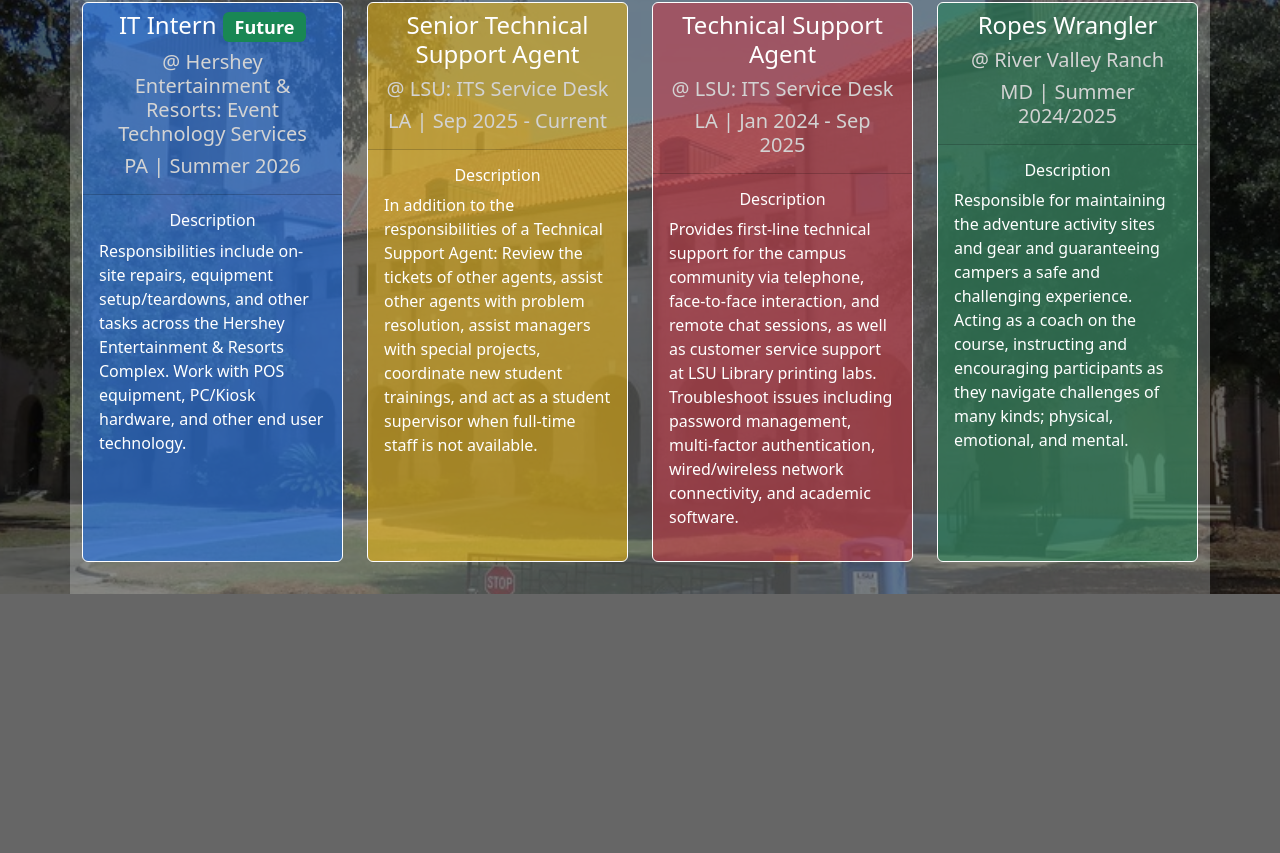
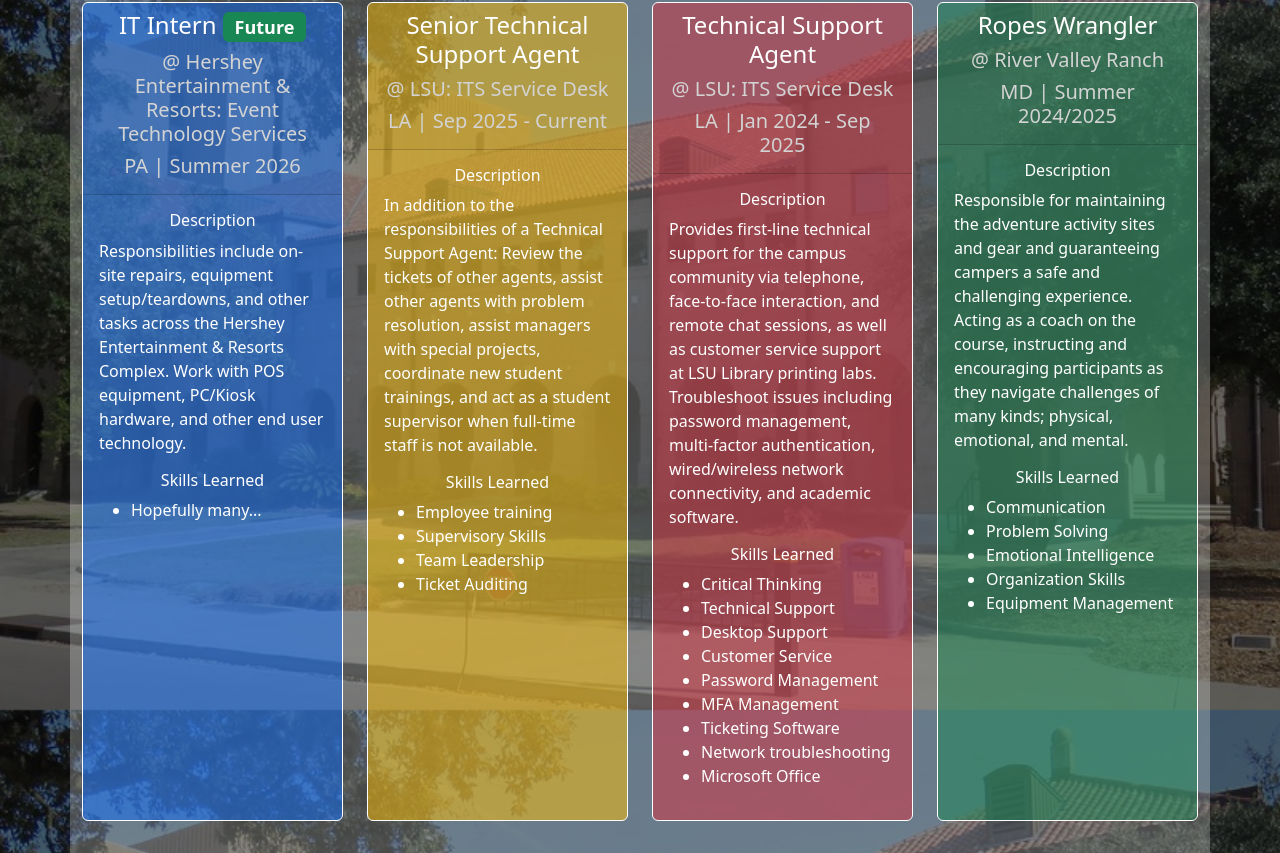
Before and after one commit to johnholcomb10/johnholcomb10.github.io, a plain HTML site: page index.html in a window 1280 px wide. Shown: the part 890-1743 px from the top of the page. Before the commit the page ends 1484 px from the top, so only its background shows below. Drawn offline with nearby package versions, Linux system fonts and the light colour scheme.

Commit message:
Skills Learned
- Skills learned added to job cards.
- Reformatted layout on medium screens to be two cards wide.

```diff
--- a/index.html
+++ b/index.html
@@ -90,7 +90,7 @@
     <div class="container-lg py-3 bg-light bg-opacity-25 border-white text-center">
       <h2 id="JobExperience" style="color: white;">Job Experience</h2>
       <div class="row">
-        <div class="col-12 col-xl-3 col-md-4 col-sm-6 py-3 d-flex align-items-stretch">
+        <div class="col-12 col-xl-3 col-sm-6 py-3 d-flex align-items-stretch">
           <div class="card text-white bg-primary bg-opacity-50 border-white">
             <div class="card-header">
               <h4>IT Intern
@@ -102,10 +102,14 @@
             <div class="card-body";>
               <h6>Description</h6>
               <p style="text-align: left">Responsibilities include on-site repairs, equipment setup/teardowns, and other tasks across the Hershey Entertainment & Resorts Complex. Work with POS equipment, PC/Kiosk hardware, and other end user technology.</p>
+              <h6>Skills Learned</h6>
+              <ul style="text-align: left;">
+                <li>Hopefully many...</li>
+              </ul>
             </div>
           </div>
         </div>
-        <div class="col-12 col-xl-3 col-md-4 col-sm-6 py-3 d-flex align-items-stretch">
+        <div class="col-12 col-xl-3 col-sm-6 py-3 d-flex align-items-stretch">
           <div class="card text-white bg-warning bg-opacity-50 border-white">
             <div class="card-header">
               <h4>Senior Technical Support Agent</h4>
@@ -115,10 +119,17 @@
             <div class="card-body">
               <h6>Description</h6>
               <p style="text-align: left">In addition to the responsibilities of a Technical Support Agent: Review the tickets of other agents, assist other agents with problem resolution, assist managers with special projects, coordinate new student trainings, and act as a student supervisor when full-time staff is not available.</p>
+              <h6>Skills Learned</h6>
+              <ul style="text-align: left;">
+                <li>Employee training</li>
+                <li>Supervisory Skills</li>
+                <li>Team Leadership</li>
+                <li>Ticket Auditing</li>
+              </ul>
             </div>
           </div>
         </div>
-        <div class="col-12 col-xl-3 col-md-4 col-sm-6 py-3 d-flex align-items-stretch">
+        <div class="col-12 col-xl-3 col-sm-6 py-3 d-flex align-items-stretch">
           <div class="card text-white bg-danger bg-opacity-50 border-white">
             <div class="card-header">
               <h4>Technical Support Agent</h4>
@@ -128,10 +139,22 @@
             <div class="card-body">
               <h6>Description</h6>
               <p style="text-align: left">Provides first-line technical support for the campus community via telephone, face-to-face interaction, and remote chat sessions, as well as customer service support at LSU Library printing labs. Troubleshoot issues including password management, multi-factor authentication, wired/wireless network connectivity, and academic software.</p>
+              <h6>Skills Learned</h6>
+              <ul style="text-align: left;">
+                <li>Critical Thinking</li>
+                <li>Technical Support</li>
+                <li>Desktop Support</li>
+                <li>Customer Service</li>
+                <li>Password Management</li>
+                <li>MFA Management</li>
+                <li>Ticketing Software</li>
+                <li>Network troubleshooting</li>
+                <li>Microsoft Office</li>
+              </ul>
             </div>
           </div>
         </div>
-        <div class="col-12 col-xl-3 col-md-12 col-sm-6 py-3 d-flex align-items-stretch">
+        <div class="col-12 col-xl-3 col-sm-6 py-3 d-flex align-items-stretch">
           <div class="card text-white bg-success bg-opacity-50 border-white">
             <div class="card-header">
               <h4>Ropes Wrangler</h4>
@@ -141,6 +164,14 @@
             <div class="card-body">
               <h6>Description</h6>
               <p style="text-align: left">Responsible for maintaining the adventure activity sites and gear and guaranteeing campers a safe and challenging experience. Acting as a coach on the course, instructing and encouraging participants as they navigate challenges of many kinds; physical, emotional, and mental.</p>
+              <h6>Skills Learned</h6>
+              <ul style="text-align: left;">
+                <li>Communication</li>
+                <li>Problem Solving</li>
+                <li>Emotional Intelligence</li>
+                <li>Organization Skills</li>
+                <li>Equipment Management</li>
+              </ul>
             </div>
           </div>
         </div>
```
